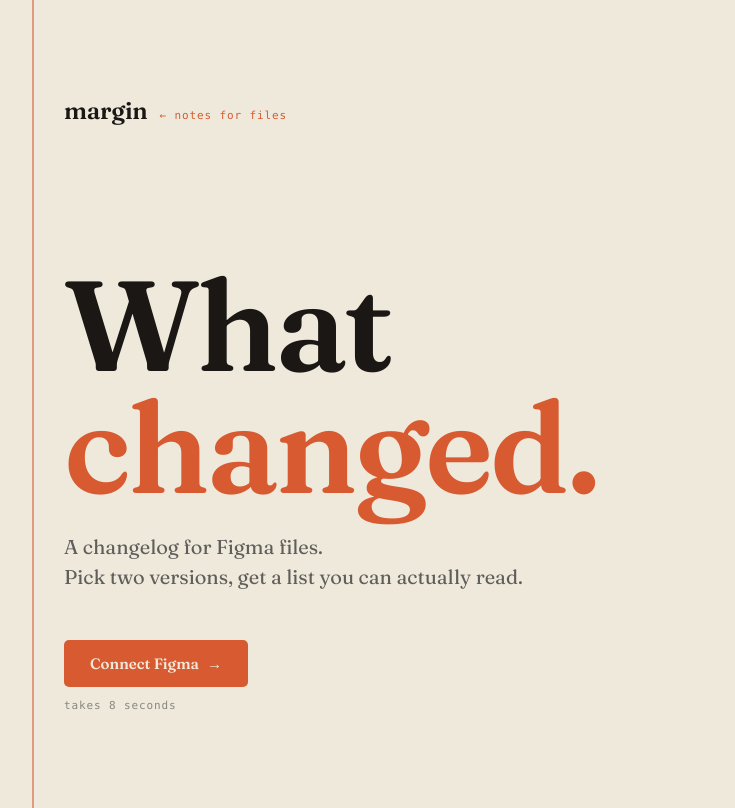
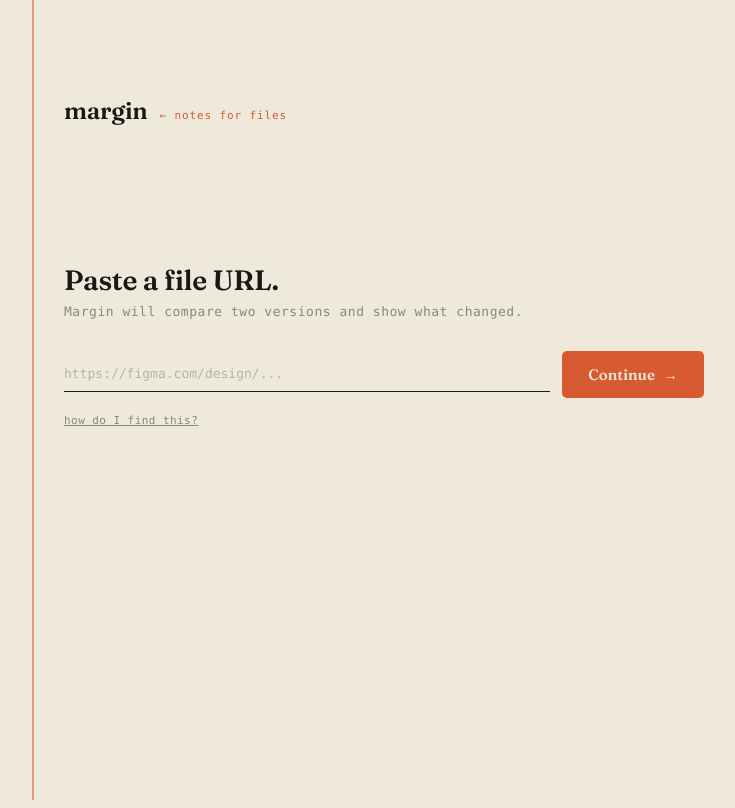
Before and after one commit to jps-wilson/margin, a React (Vite) app in the folder client/: page /paste in a window 1280 px wide. Shown: the whole page, without its empty margins (64-799 px from the left). Built offline with nearby package versions, Linux system fonts and the light colour scheme; a web font is replaced by a local one.

Commit message:
Add React Router, paste screen, and wire OAuth redirect to client

```diff
--- a/client/package.json
+++ b/client/package.json
@@ -11,7 +11,8 @@
   },
   "dependencies": {
     "react": "^19.2.6",
-    "react-dom": "^19.2.6"
+    "react-dom": "^19.2.6",
+    "react-router-dom": "^7.15.1"
   },
   "devDependencies": {
     "@eslint/js": "^10.0.1",
--- a/client/src/App.jsx
+++ b/client/src/App.jsx
@@ -1,40 +1,15 @@
-import "./App.css";
+import { BrowserRouter, Routes, Route } from "react-router-dom";
+import Landing from "./pages/Landing";
+import Paste from "./pages/Paste";
 
 function App() {
   return (
-    <main className='landing'>
-      <div className='margin-rule' aria-hidden='true' />
-
-      <div className='content'>
-        <header className='wordmark-area'>
-          <span className='wordmark'>margin</span>
-          <span className='microcopy'>← notes for files</span>
-        </header>
-
-        <section className='hero'>
-          <h1 className='headline'>
-            What
-            <br />
-            <span className='ember'>changed.</span>
-          </h1>
-
-          <p className='subhead'>
-            A changelog for Figma files.
-            <br />
-            Pick two versions, get a list you can actually read.
-          </p>
-
-          <a className='cta-button' href='http://localhost:3000/auth/figma'>
-            <span>Connect Figma</span>
-            <span className='arrow' aria-hidden='true'>
-              →
-            </span>
-          </a>
-
-          <p className='caption'>takes 8 seconds</p>
-        </section>
-      </div>
-    </main>
+    <BrowserRouter>
+      <Routes>
+        <Route path='/' element={<Landing />} />
+        <Route path='/paste' element={<Paste />} />
+      </Routes>
+    </BrowserRouter>
   );
 }
 
--- /dev/null
+++ b/client/src/Paste.css
@@ -0,0 +1,75 @@
+.paste-page {
+  position: relative;
+  min-height: 100vh;
+  background: var(--paper);
+}
+
+.paste-section {
+  display: flex;
+  flex-direction: column;
+  align-items: flex-start;
+}
+
+.paste-heading {
+  font-family: var(--serif);
+  font-weight: 600;
+  font-size: 28px;
+  line-height: 1.1;
+  letter-spacing: -0.01em;
+  color: var(--ink);
+  margin: 0 0 var(--s-2) 0;
+}
+
+.paste-subhead {
+  font-family: var(--mono);
+  font-size: 13px;
+  letter-spacing: 0.04em;
+  color: var(--mid);
+  margin: 0 0 var(--s-6) 0;
+}
+
+.paste-row {
+  display: flex;
+  align-items: center;
+  gap: var(--s-3);
+  max-width: 640px;
+  width: 100%;
+  margin-bottom: var(--s-4);
+}
+
+.paste-input {
+  flex: 1;
+  background: transparent;
+  border: none;
+  border-bottom: 1px solid var(--ink);
+  padding: 10px 0;
+  font-family: var(--mono);
+  font-size: 13px;
+  color: var(--ink);
+  outline: none;
+}
+
+.paste-input::placeholder {
+  color: #b4b2a9;
+}
+
+.paste-input:focus {
+  border-bottom-color: var(--ember);
+}
+
+button.cta-button {
+  cursor: pointer;
+  border: none;
+}
+
+.helper-link {
+  font-family: var(--mono);
+  font-size: 11px;
+  letter-spacing: 0.04em;
+  color: var(--mid);
+  text-decoration: underline;
+}
+
+.helper-link:hover {
+  color: var(--ink);
+}
--- /dev/null
+++ b/client/src/pages/Landing.jsx
@@ -0,0 +1,41 @@
+import "../App.css";
+
+function Landing() {
+  return (
+    <main className='landing'>
+      <div className='margin-rule' aria-hidden='true' />
+
+      <div className='content'>
+        <header className='wordmark-area'>
+          <span className='wordmark'>margin</span>
+          <span className='microcopy'>← notes for files</span>
+        </header>
+
+        <section className='hero'>
+          <h1 className='headline'>
+            What
+            <br />
+            <span className='ember'>changed.</span>
+          </h1>
+
+          <p className='subhead'>
+            A changelog for Figma files.
+            <br />
+            Pick two versions, get a list you can actually read.
+          </p>
+
+          <a className='cta-button' href='http://localhost:3000/auth/figma'>
+            <span>Connect Figma</span>
+            <span className='arrow' aria-hidden='true'>
+              →
+            </span>
+          </a>
+
+          <p className='caption'>takes 8 seconds</p>
+        </section>
+      </div>
+    </main>
+  );
+}
+
+export default Landing;
--- /dev/null
+++ b/client/src/pages/Paste.jsx
@@ -0,0 +1,46 @@
+import "../Paste.css";
+
+function Paste() {
+  return (
+    <main className='paste-page'>
+      <div className='margin-rule' aria-hidden='true' />
+
+      <div className='content'>
+        <header className='wordmark-area'>
+          <span className='wordmark'>margin</span>
+          <span className='microcopy'>← notes for files</span>
+        </header>
+
+        <section className='paste-section'>
+          <h1 className='paste-heading'>
+            Paste a <span className='ember'>file URL.</span>
+          </h1>
+
+          <p className='paste-subhead'>
+            Margin will compare two versions and show what changed.
+          </p>
+
+          <div className='paste-row'>
+            <input
+              className='paste-input'
+              type='text'
+              placeholder='https://figma.com/design/...'
+            />
+            <button className='cta-button'>
+              <span>Continue</span>
+              <span className='arrow' aria-hidden='true'>
+                →
+              </span>
+            </button>
+          </div>
+
+          <a className='helper-link' href='#'>
+            how do I find this?
+          </a>
+        </section>
+      </div>
+    </main>
+  );
+}
+
+export default Paste;
```
Also changed, not shown: 2 other files (tests, documents, lock files or other folders).
